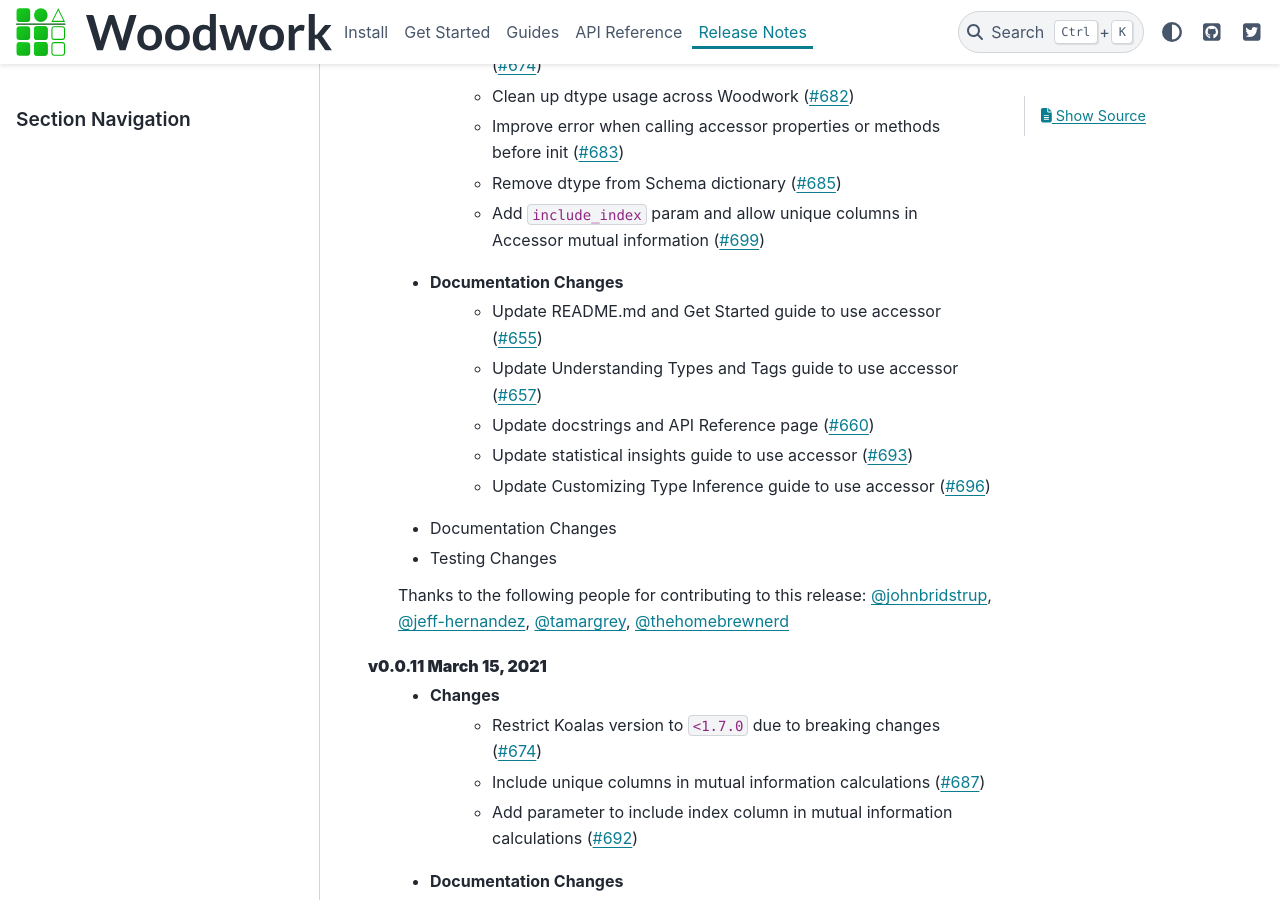
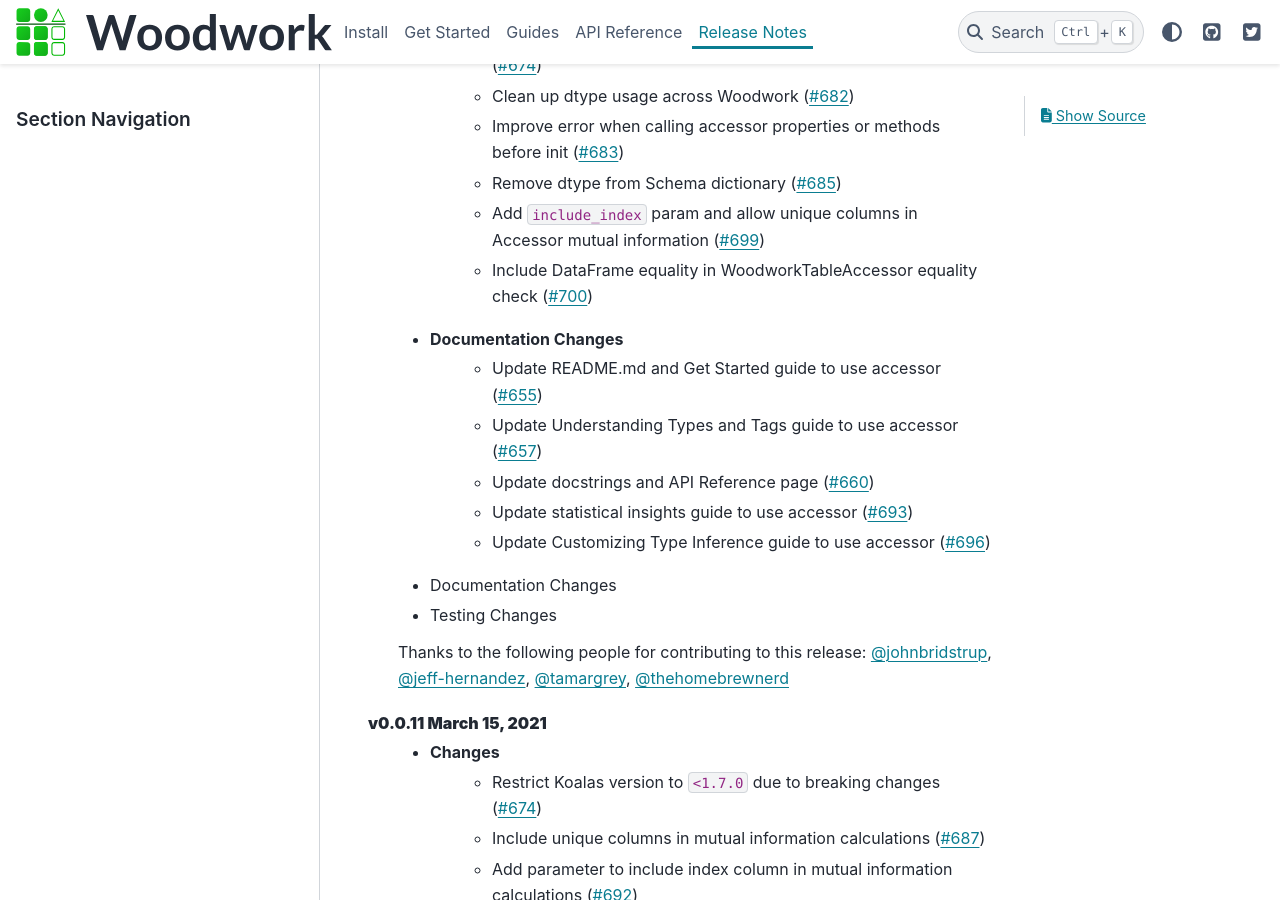
Before and after one commit to alteryx/woodwork, a Sphinx documentation site: the page built from docs/source/release_notes.rst, in a window 1280 px wide and 900 px high, scrolled down 2111 px. Built offline with Sphinx 7.4.7 and the PyData theme 0.15.4, drawn with Linux system fonts in a browser that asks for light colours; comment, search, counter and statistics services are not loaded.

Commit message:
add release note

```diff
--- a/docs/source/release_notes.rst
+++ b/docs/source/release_notes.rst
@@ -55,6 +55,7 @@ Release Notes
         * Improve error when calling accessor properties or methods before init (:pr:`683`)
         * Remove dtype from Schema dictionary (:pr:`685`)
         * Add ``include_index`` param and allow unique columns in Accessor mutual information (:pr:`699`)
+        * Include DataFrame equality in WoodworkTableAccessor equality check (:pr:`700`)
     * Documentation Changes
         * Update README.md and Get Started guide to use accessor (:pr:`655`)
         * Update Understanding Types and Tags guide to use accessor (:pr:`657`)
```
